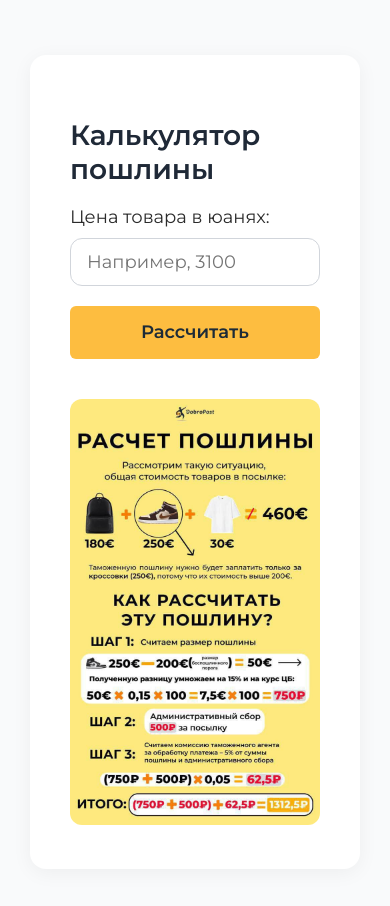
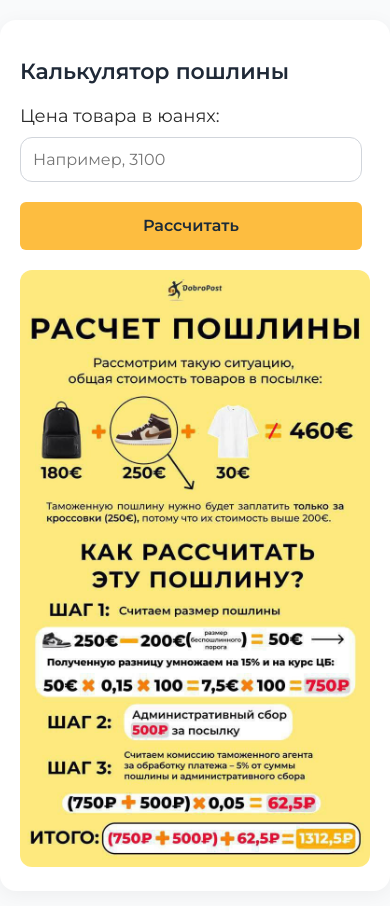
Before and after one commit to onemorefounder/custom-duty-calculator, a plain HTML site: page index.html in a window 390 px wide. Drawn offline with Linux system fonts and the light colour scheme.

Commit message:
style.css

```diff
--- a/style.css
+++ b/style.css
@@ -112,3 +112,31 @@ button:hover {
 .result-text strong {
   font-weight: bold;
 }
+@media (max-width: 600px) {
+  body {
+    padding: 20px;
+    flex-direction: column;
+  }
+
+  .card {
+    flex-direction: column;
+    gap: 20px;
+    padding: 20px;
+  }
+
+  h2 {
+    font-size: 22px;
+  }
+
+  input[type="number"],
+  button {
+    font-size: 16px;
+    height: auto;
+    padding: 12px;
+  }
+
+  .result-text {
+    font-size: 16px;
+    padding: 16px;
+  }
+}
```
